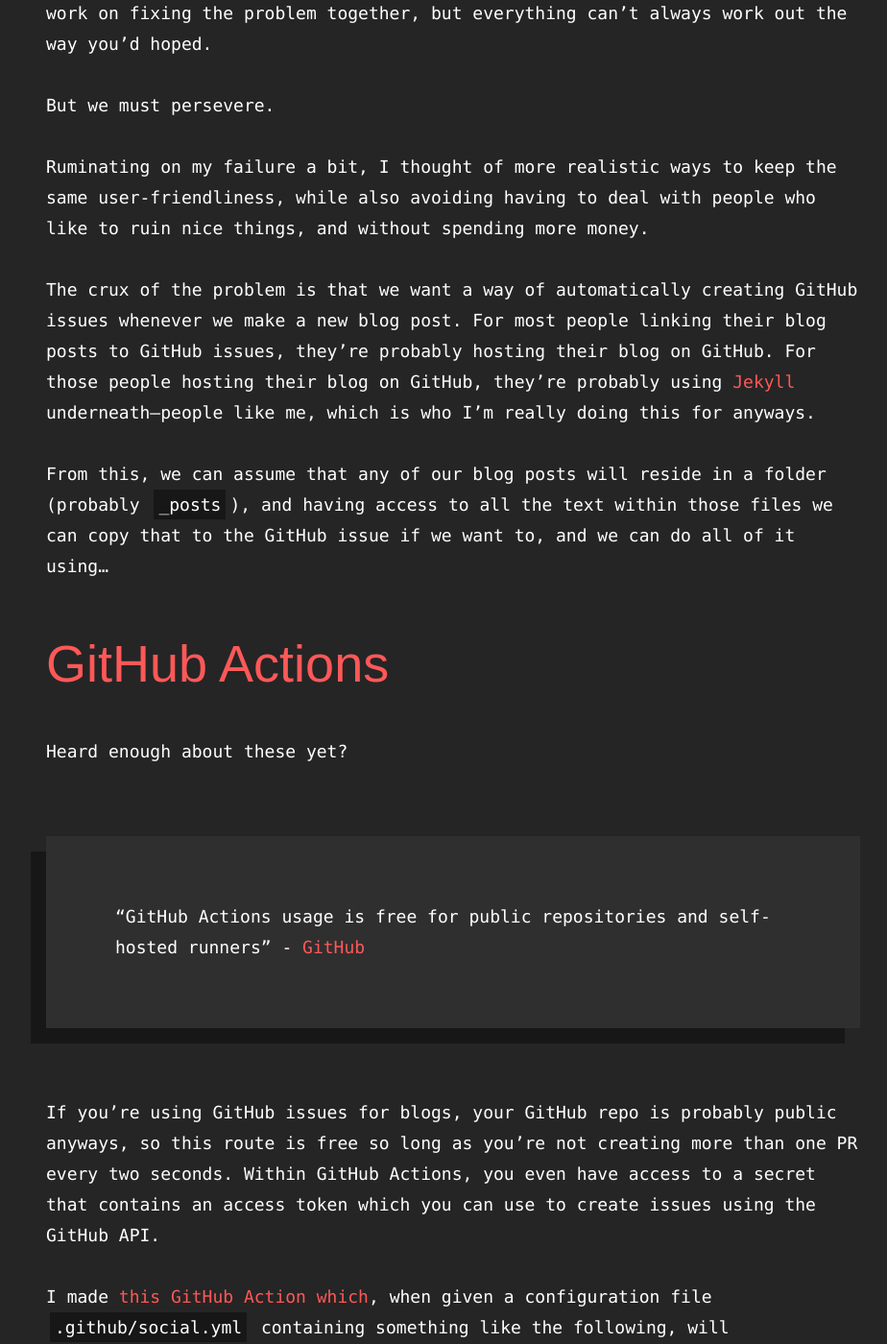
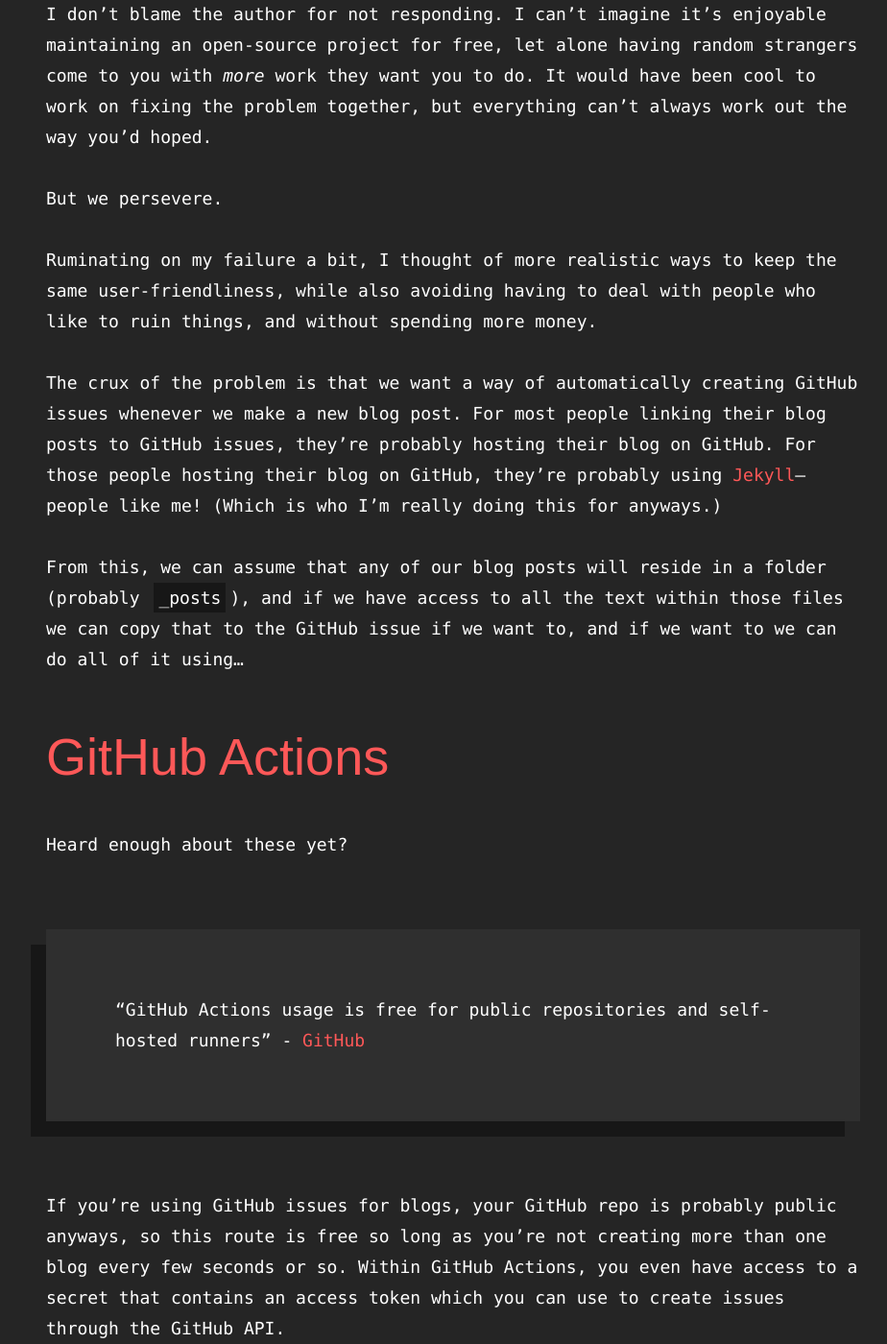
Before and after one commit to tbrockman/tbrockman.github.io, a Jekyll site: the page built from _posts/2020-11-01-hello-world.md, in a window 1280 px wide and 1400 px high, scrolled down 14110 px. Shown: the whole window at 96% size, without its empty margins (168-1092 px from the left). Built offline with Jekyll 4.4.1, drawn with Linux system fonts in a browser that asks for light colours; some of the changed text lies outside the part shown.

Commit message:
Re-word blog post.

````diff
--- a/_posts/2020-11-01-hello-world.md
+++ b/_posts/2020-11-01-hello-world.md
@@ -116,13 +118,13 @@ return new Response(undefined, {
 });
 ```
 
-So overall, a relatively fine and safe OAuth flow. Utterances procurs an access token, and then sends it back for me to use to interact directly with the GitHub API.
+So overall, a relatively fine and safe implementation. Utterances procurs an access token, and then sends it back for me to use to interact directly with the GitHub API. Perfectly reasonable.
 
 *...for the most part.*
 
 ## Maybe too helpful
 
-In order to be even more user-friendly, Utterances will go through doing some of the work making issues for you. If the issue the script is linked to doesn't exist yet and someone tries to comment, it'll send a request to the Utterances API which it will dutifully create it ahead of time.
+In order to be even *more* convenient, Utterances will sometimes go through the work of posting GitHub issues for you. If the issue the script references doesn't exist yet and someone tries to comment, the script will send a request to the Utterances API to create the missing issue.
 
 ![Utterance bot creating an issue](/assets/img/utterance_bot_issue_creation.png)
 
@@ -200,7 +202,7 @@ Frantically, realizing I had goofed, I sought to contact the author in an e-mail
 >
 > That said, I'm very passionate about the project, and if GitHub doesn't have any plans to adopt Utterances directly into GitHub pages or anything that would make my work obsolete, I would love to help address the vulnerability!
 
-The author did not initially believe this to be an issue:
+After taking a few days to reply, the author indicated they did not believe this to be an issue:
 
 > **Author:**
 >
@@ -224,13 +226,13 @@ I decided I just hadn't been clear enough in my communication:
 >
 > Of course there's the possibility I've misunderstood the backend code, but hopefully this clarifies what I see as potential issues!
 
-With overwhelming specificity and lack of judgement, I was successful. They had lowered their guard.
+Through incredible verbosity I was successful. They lowered their guard:
 
 > **Author**:
 >
 > 1 and 2 are correct. Utterances relies on github's rate limiting. It would not make sense to create issues with the user's access token because the user would later be able to modify the title/body resulting in the issue becoming unlinked from the blog post.
 
-I then ruined my progress but suggesting a pretty poor fix that was:
+... I then ruined my progress but suggesting a pretty poor fix that was:
 1. Overcomplicated
 2. Required **more** server-side processing and resources
 3. Wrong
@@ -241,13 +243,13 @@ Needless to say I lost the authors faith, and have not yet heard back.
 
 I don't blame the author for not responding. I can't imagine it's enjoyable maintaining an open-source project for free, let alone having random strangers come to you with *more* work they want you to do. It would have been cool to work on fixing the problem together, but everything can't always work out the way you'd hoped.
 
-But we must persevere.
+But we persevere.
 
-Ruminating on my failure a bit, I thought of more realistic ways to keep the same user-friendliness, while also avoiding having to deal with people who like to ruin nice things, and without spending more money.
+Ruminating on my failure a bit, I thought of more realistic ways to keep the same user-friendliness, while also avoiding having to deal with people who like to ruin things, and without spending more money.
 
-The crux of the problem is that we want a way of automatically creating GitHub issues whenever we make a new blog post. For most people linking their blog posts to GitHub issues, they're probably hosting their blog on GitHub. For those people hosting their blog on GitHub, they're probably using [Jekyll](https://jekyllrb.com/) underneath--people like me, which is who I'm really doing this for anyways.
+The crux of the problem is that we want a way of automatically creating GitHub issues whenever we make a new blog post. For most people linking their blog posts to GitHub issues, they're probably hosting their blog on GitHub. For those people hosting their blog on GitHub, they're probably using [Jekyll](https://jekyllrb.com/)--people like me! (Which is who I'm really doing this for anyways.)
 
-From this, we can assume that any of our blog posts will reside in a folder (probably `_posts`), and having access to all the text within those files we can copy that to the GitHub issue if we want to, and we can do all of it using...
+From this, we can assume that any of our blog posts will reside in a folder (probably `_posts`), and if we have access to all the text within those files we can copy that to the GitHub issue if we want to, and if we want to we can do all of it using...
 
 ## GitHub Actions
 
@@ -256,9 +258,9 @@ Heard enough about these yet?
 > "GitHub Actions usage is free for public repositories and self-hosted runners" - [GitHub](https://docs.github.com/en/free-pro-team@latest/github/setting-up-and-managing-billing-and-payments-on-github/about-billing-for-github-actions)
 
 
-If you're using GitHub issues for blogs, your GitHub repo is probably public anyways, so this route is free so long as you're not creating more than one PR every two seconds. Within GitHub Actions, you even have access to a secret that contains an access token which you can use to create issues using the GitHub API.
+If you're using GitHub issues for blogs, your GitHub repo is probably public anyways, so this route is free so long as you're not creating more than one blog every few seconds or so. Within GitHub Actions, you even have access to a secret that contains an access token which you can use to create issues through the GitHub API.
 
-I made [this GitHub Action which](https://github.com/marketplace/actions/social-action), when given a configuration file `.github/social.yml` containing something like the following, will automatically create new issues for you as necessary:
+I made [this GitHub Action](https://github.com/marketplace/actions/social-action) which, when given a configuration file `.github/social.yml` containing something like the following, will automatically create new issues for you as necessary:
 
 ```yml
 api_version: v1/social # versioned configuration API
````
Also changed, not shown: other parts of _posts/2020-11-01-hello-world.md (+5 -3 lines).
